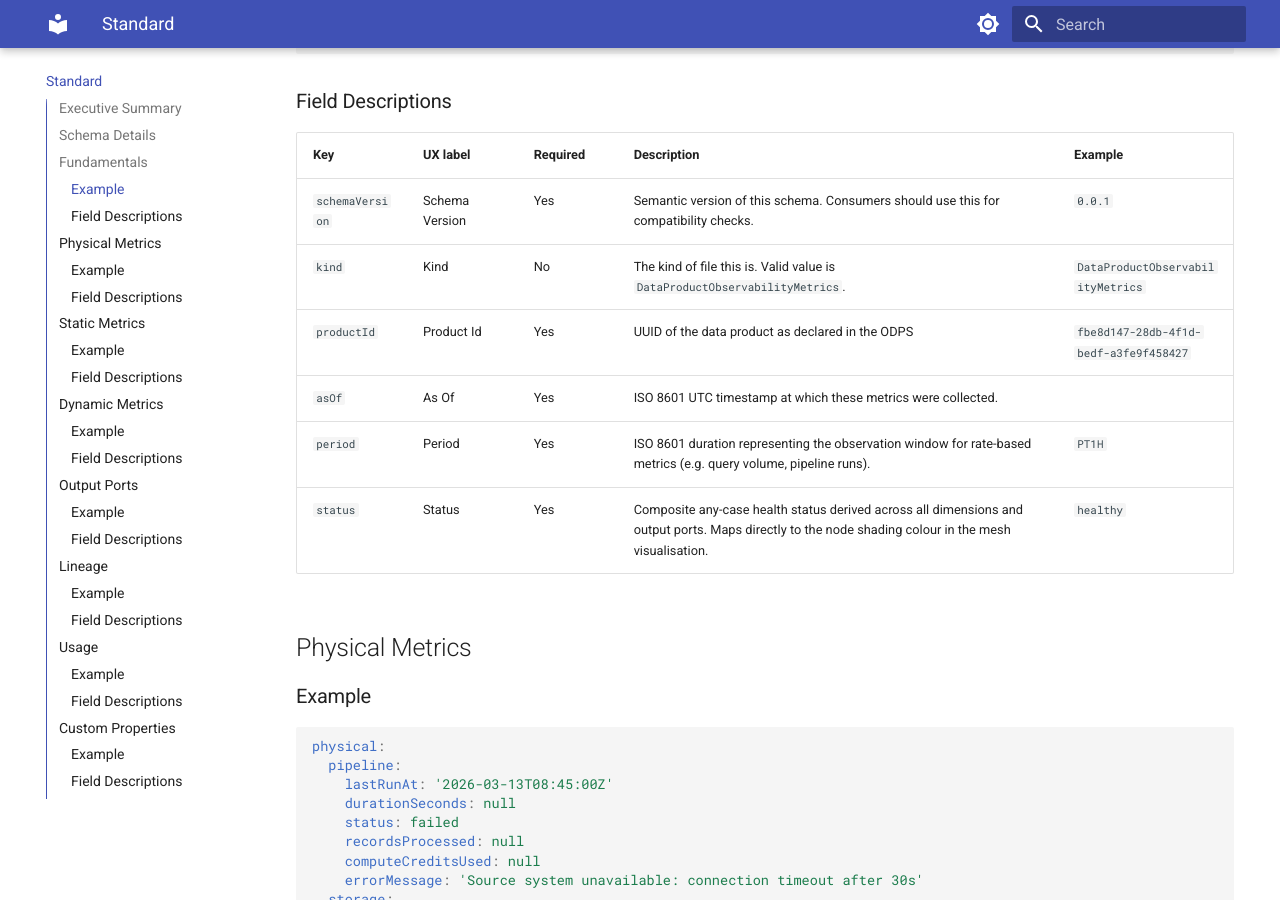
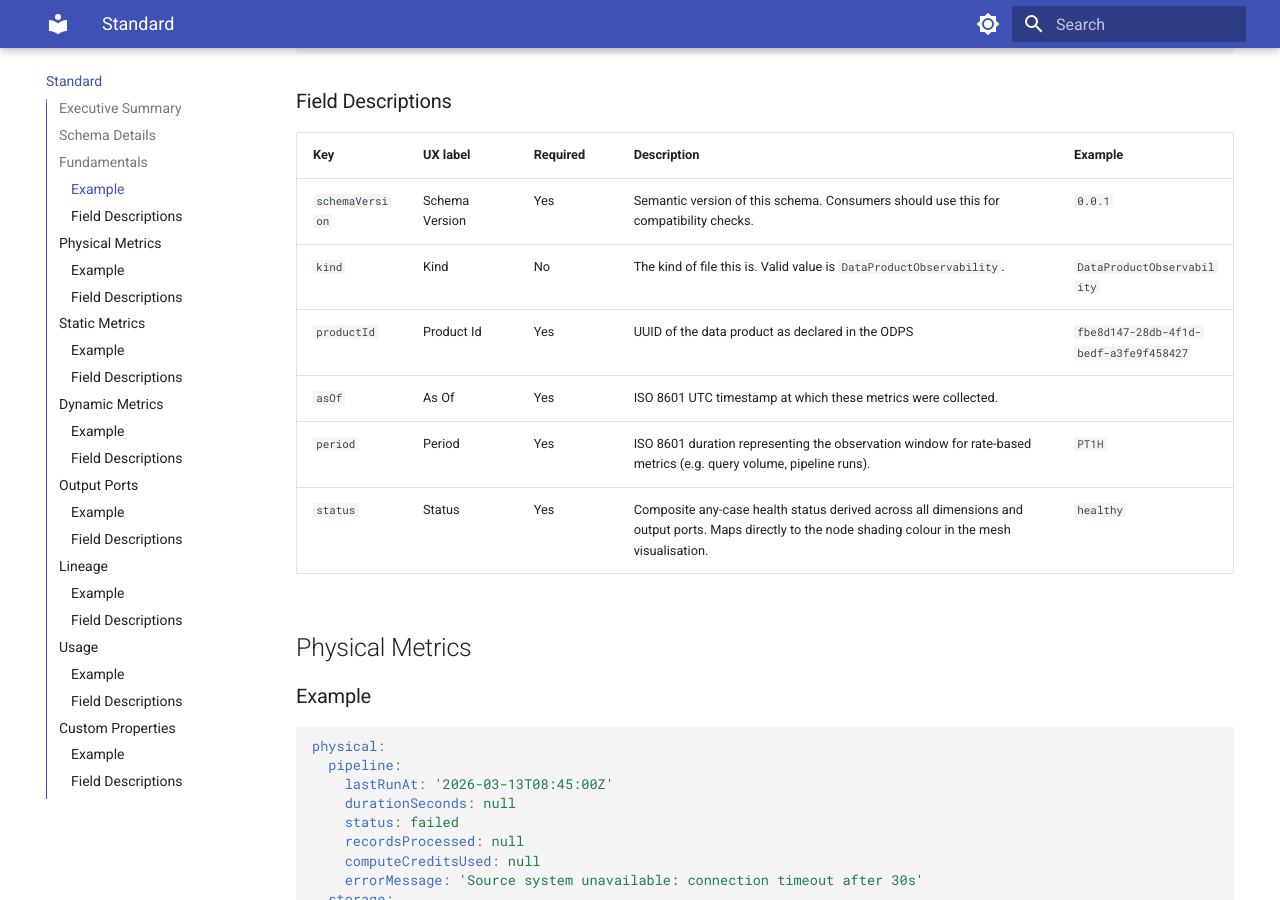
Before and after one commit to joaovicente/open-data-product-observability-standard, an MkDocs documentation site: the page built from docs/README.md, in a window 1280 px wide and 900 px high, scrolled down 671 px. Built offline with MkDocs 1.6.1 and Material for MkDocs 9.7.7, drawn with Linux system fonts in a browser that asks for light colours; the version menu is left out.

Commit message:
Rename kind to DataProductObservability

```diff
--- a/docs/README.md
+++ b/docs/README.md
@@ -27,7 +27,7 @@ status: critical
 | Key | UX label | Required | Description | Example |
 |---|---|---|---|---|
 | `schemaVersion` | Schema Version | Yes | Semantic version of this schema. Consumers should use this for compatibility checks. | `0.0.1` |
-| `kind` | Kind | No | The kind of file this is. Valid value is `DataProductObservabilityMetrics`. | `DataProductObservabilityMetrics` |
+| `kind` | Kind | No | The kind of file this is. Valid value is `DataProductObservability`. | `DataProductObservability` |
 | `productId` | Product Id | Yes | UUID of the data product as declared in the ODPS | `fbe8d147-28db-4f1d-bedf-a3fe9f458427` |
 | `asOf` | As Of | Yes | ISO 8601 UTC timestamp at which these metrics were collected. |  |
 | `period` | Period | Yes | ISO 8601 duration representing the observation window for rate-based metrics (e.g. query volume, pipeline runs). | `PT1H` |
```
Also changed, not shown: site/examples/index.html, site/index.html, site/search/search_index.json, 1 other file.
